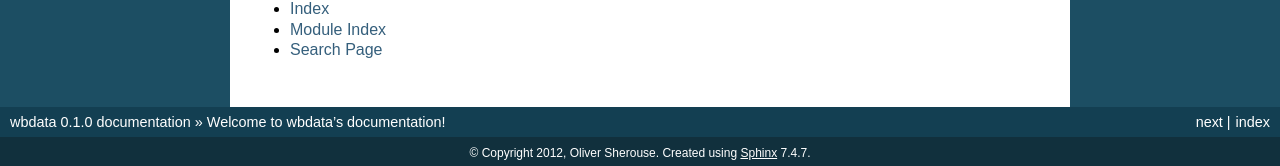
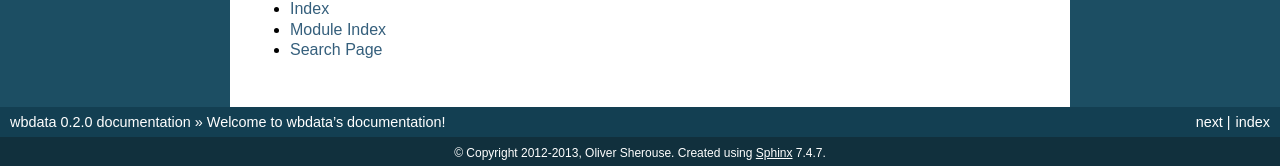
Before and after one commit to OliverSherouse/wbdata, a Sphinx documentation site: the page built from docs/source/index.rst, in a window 1280 px wide and 900 px high, scrolled down 2716 px. Shown: the part 731-897 px from the top of the window. Built offline with Sphinx 7.4.7, drawn with Linux system fonts in a browser that asks for light colours; some of the changed text lies outside the part shown.

Commit message:
bumped docs version and updated copyrights

```diff
--- a/docs/source/conf.py
+++ b/docs/source/conf.py
@@ -42,16 +42,16 @@ master_doc = 'index'
 
 # General information about the project.
 project = u'wbdata'
-copyright = u'2012, Oliver Sherouse'
+copyright = u'2012-2013, Oliver Sherouse'
 
 # The version info for the project you're documenting, acts as replacement for
 # |version| and |release|, also used in various other places throughout the
 # built documents.
 #
 # The short X.Y version.
-version = '0.1.0'
+version = '0.2.0'
 # The full version, including alpha/beta/rc tags.
-release = '0.1.0'
+release = '0.2.0'
 
 # The language for content autogenerated by Sphinx. Refer to documentation
 # for a list of supported languages.
--- a/wbdata/__init__.py
+++ b/wbdata/__init__.py
@@ -2,7 +2,7 @@
 wbdata: A wrapper for the World Bank API
 """
 
-#Copyright (C) 2012  Oliver Sherouse <Oliver DOT Sherouse AT gmail DOT com>
+#Copyright (C) 2012-2013 Oliver Sherouse <Oliver DOT Sherouse AT gmail DOT com>
 
 #This program is free software; you can redistribute it and/or
 #modify it under the terms of the GNU General Public License
```
Also changed, not shown: 2 other files.
